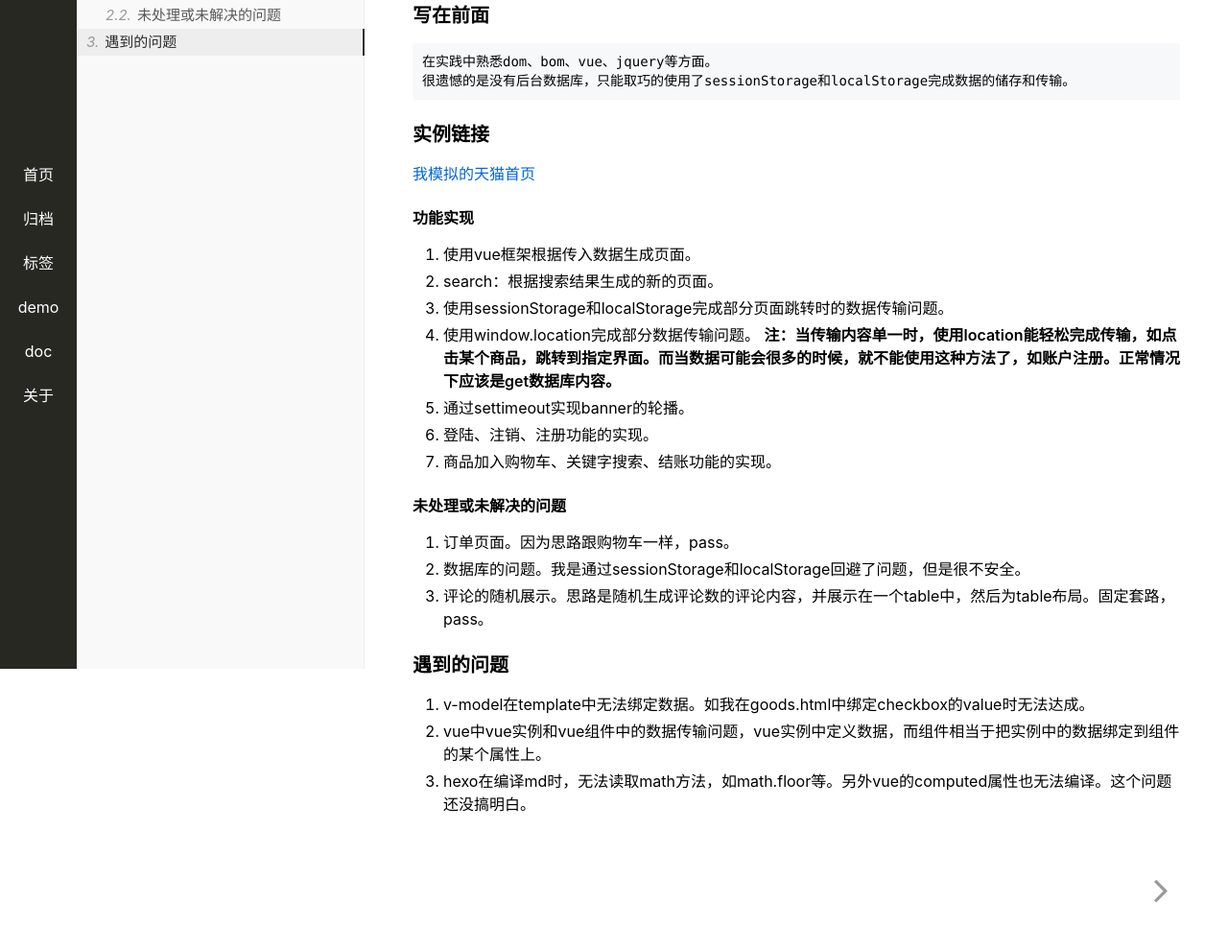
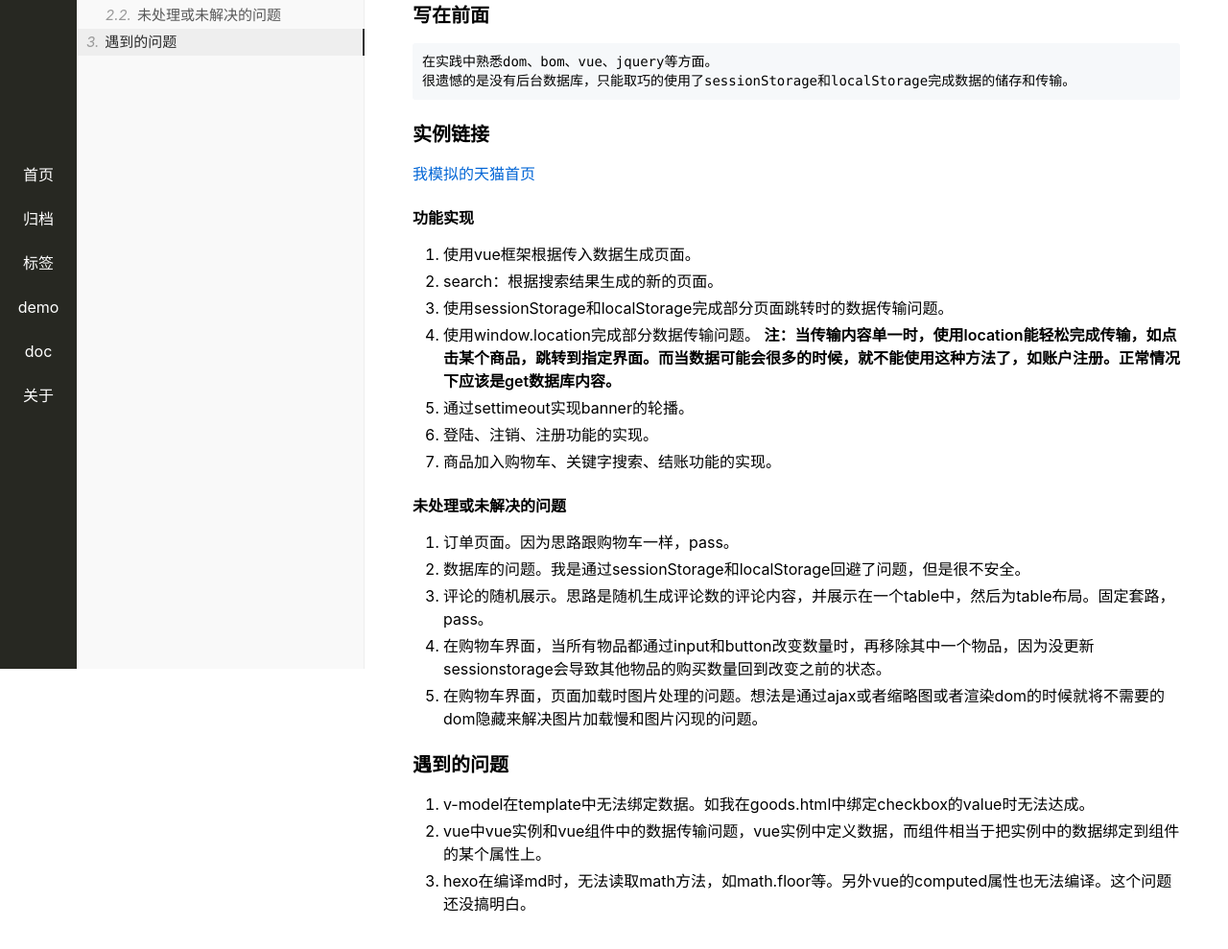
Before and after one commit to travelling-coder/travelling-coder.github.io, a plain HTML site: page 2020/04/09/tmall/index.html in a window 1280 px wide. Shown: the part 103-1092 px from the top of the page at 96% size. Drawn offline with nearby package versions, Linux system fonts and the light colour scheme; a script that the page names is missing; files whose address does not match are found by name.

Commit message:
4.9 更新tmall博文不全面的地方。

```diff
--- a/2020/04/09/tmall/index.html
+++ b/2020/04/09/tmall/index.html
@@ -149,6 +149,8 @@
 <li>订单页面。因为思路跟购物车一样，pass。</li>
 <li>数据库的问题。我是通过sessionStorage和localStorage回避了问题，但是很不安全。</li>
 <li>评论的随机展示。思路是随机生成评论数的评论内容，并展示在一个table中，然后为table布局。固定套路，pass。</li>
+<li>在购物车界面，当所有物品都通过input和button改变数量时，再移除其中一个物品，因为没更新sessionstorage会导致其他物品的购买数量回到改变之前的状态。</li>
+<li>在购物车界面，页面加载时图片处理的问题。想法是通过ajax或者缩略图或者渲染dom的时候就将不需要的dom隐藏来解决图片加载慢和图片闪现的问题。</li>
 </ol>
 <h3 id="遇到的问题"><a href="#遇到的问题" class="headerlink" title="遇到的问题"></a>遇到的问题</h3><ol>
 <li>v-model在template中无法绑定数据。如我在goods.html中绑定checkbox的value时无法达成。</li>
```
